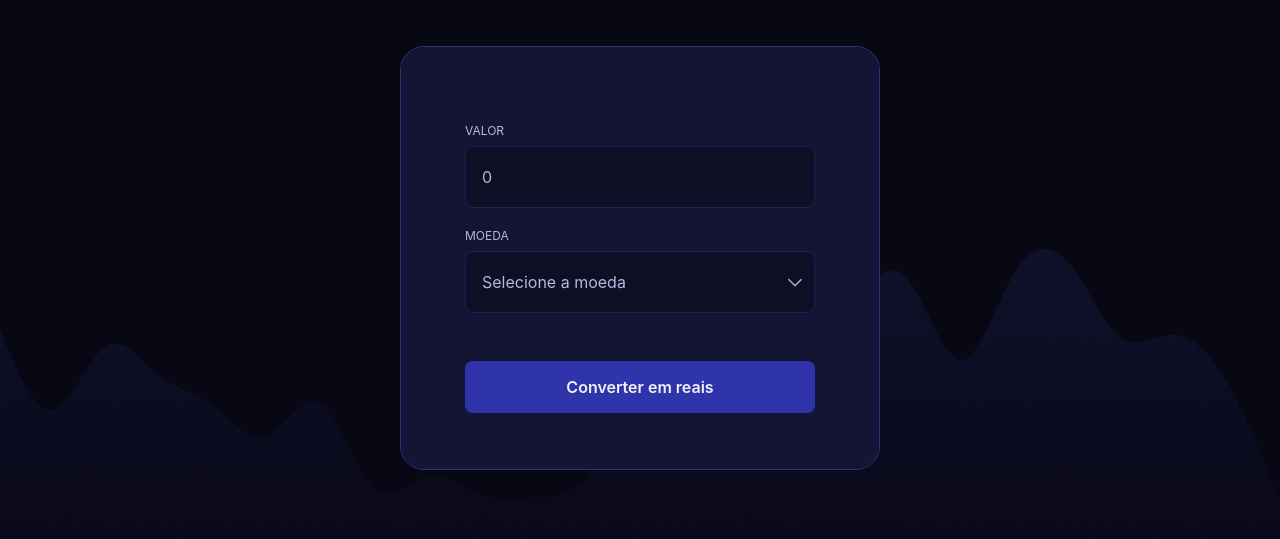
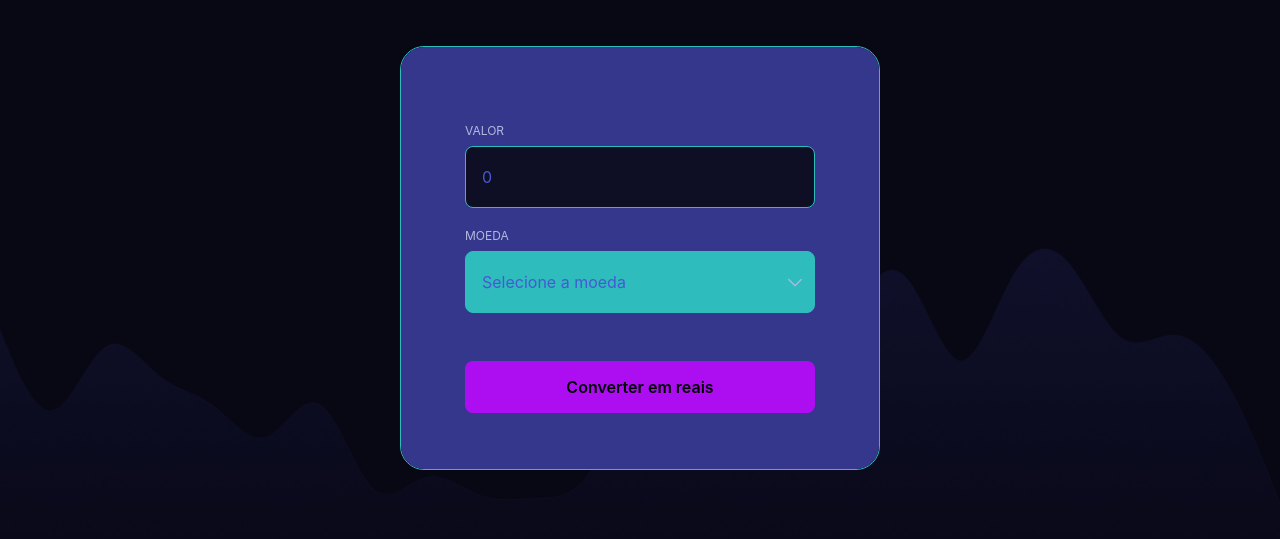
Before and after one commit to JoaoPaulo23342/coin-transform, a plain HTML site: page coin-transform/index.html in a window 1280 px wide. Shown: the part 181-720 px from the top of the page. Drawn offline with Linux system fonts and the light colour scheme.

Commit message:
corrigindo a formatação de valores monetários e atualizando estilos de interface

```diff
--- a/coin-transform/index.js
+++ b/coin-transform/index.js
@@ -40,7 +40,7 @@ function convertCurrency(amount, price, symbol) {
         // aplica a classe que exibe o footer para mostrar o resultado
         description.innerHTML = `${symbol} 1 =  ${formatCurrency(price)}`
         const count = amount * price
-        result.innerHTML = `R$ ${count.toFixed(2)}`
+        result.innerHTML = `R$ ${count.toFixed(2).replace('.', ',')}`
         footer.classList.add('show-result')
     } catch (err) {
         // remove a classe do footer para esconder o resultado
--- a/coin-transform/styles.css
+++ b/coin-transform/styles.css
@@ -35,19 +35,19 @@ body {
 
   gap: 3.12rem;
 
-  color: #f1f2f6;
+  color: #2ebcbc;
 }
 
 main {
   width: 480px;
   border-radius: 1.5rem;
 
-  border: 1px solid #2f3279;
+  border: 1px solid #2ebcbc;
   overflow-y: hidden;
 }
 
 form {
-  background-color: #141534;
+  background-color: #34378c;
 
   display: flex;
   flex-direction: column;
@@ -68,7 +68,7 @@ select {
   outline: 0;
 
   color: #f1f2f6;
-  border: 1px solid #1f2151;
+  border: 1px solid #2ebcbc;
   border-radius: 0.5rem;
 
   background-color: #0e0f25;
@@ -85,7 +85,8 @@ select {
 
   background: url("./img/chevron-down.svg") no-repeat;
   background-position: calc(100% - 0.75rem) center !important;
-  background-color: #0e0f25;
+  background-color: #2ebcbc;
+  color: black;
 
   cursor: pointer;
   font-size: 1rem;
@@ -94,7 +95,7 @@ select {
 input::placeholder,
 select:invalid,
 option {
-  color: #b2b8de;
+  color: #4759d4;
 }
 
 input:focus,
@@ -105,12 +106,12 @@ select:focus {
 button {
   height: 3.25rem;
 
-  background-color: #2f34ab;
+  background-color: #ad0ef1;
 
   border: none;
   border-radius: 0.5rem;
 
-  color: #f1f2f6;
+  color: black;
 
   font-family: "Inter", sans-serif;
   font-size: 1rem;
@@ -123,11 +124,11 @@ button {
 }
 
 button:hover {
-  background-color: #4a5dcd;
+  background-color: #14abc9;
 }
 
 button:focus {
-  outline: 1.5px solid #4a5dcd;
+  outline: 1.5px solid #2ff7ed;
 }
 
 footer {
```
